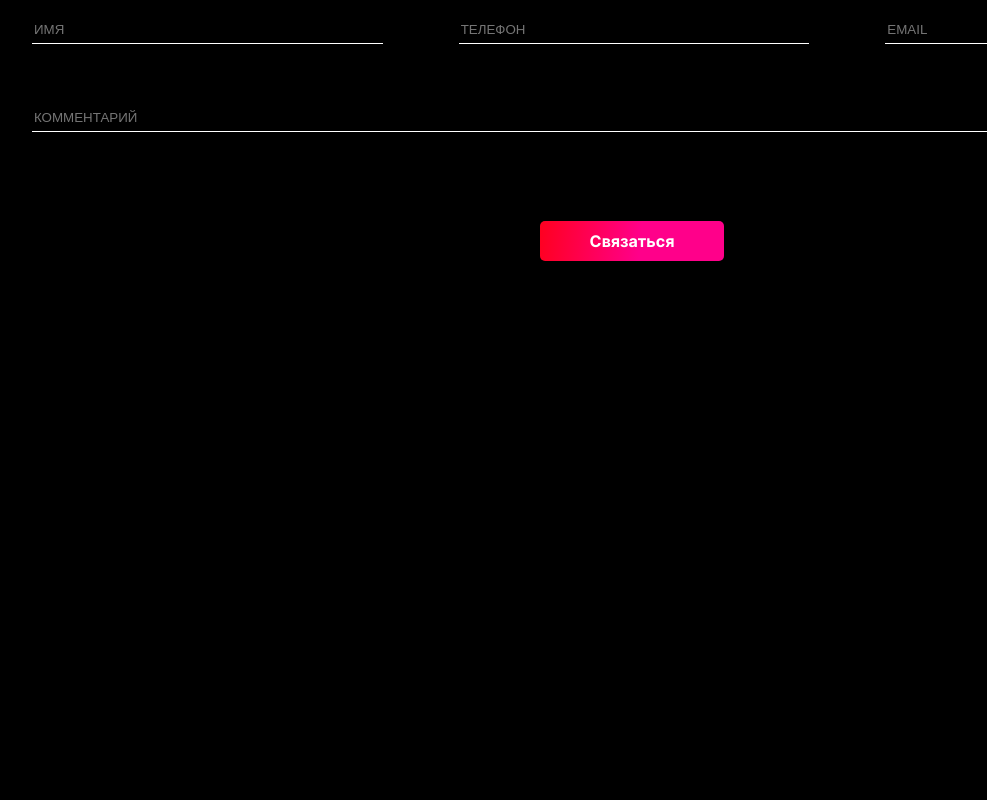
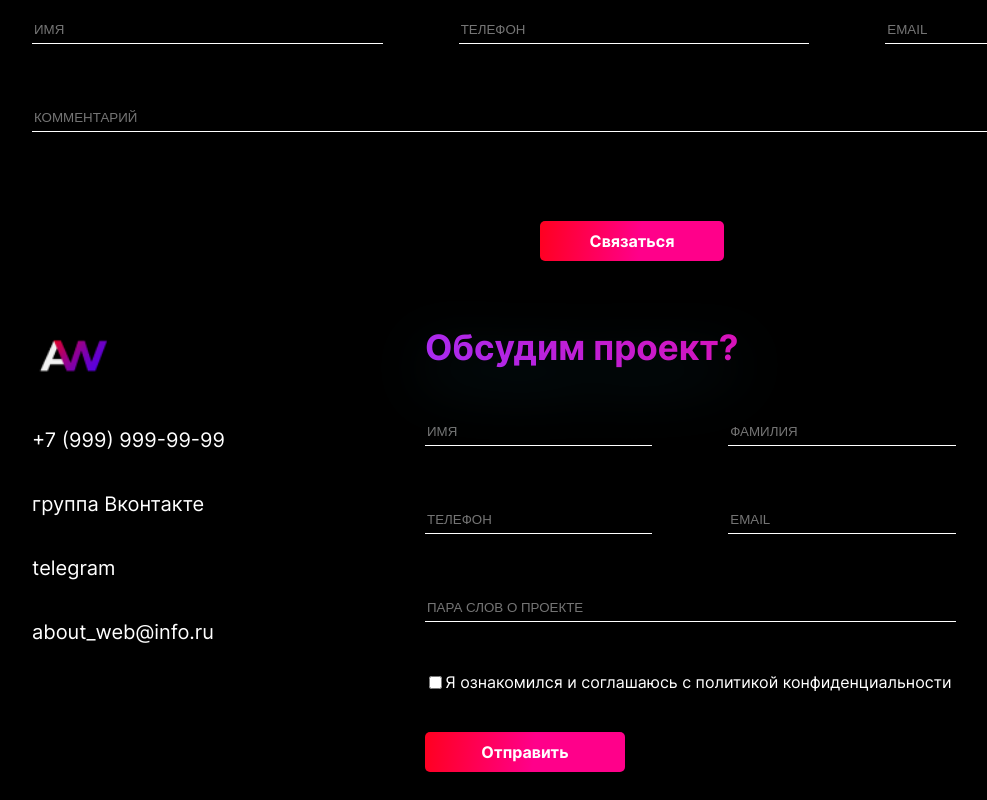
Before and after one commit to Isas2g/WEB-studio-project, a Vue app: page / in a window 1280 px wide. Shown: the part 1938-2738 px from the top of the page, without its empty margins (8-995 px from the left). Before the commit the page ends 2207 px from the top, so only its background shows below. Built offline with nearby package versions, Linux system fonts and the light colour scheme; no server answers.

Commit message:
footer component added
landing in process

```diff
--- /dev/null
+++ b/src/components/Footer/index.vue
@@ -0,0 +1,186 @@
+<template>
+  <main class="footer">
+    <div class="footer__column">
+      <img class="footer__logo" :src="logoWeb" alt="logo"/>
+      <p class="footer__text">
+        +7 (999) 999-99-99
+      </p>
+      <p class="footer__text">
+        группа Вконтакте
+      </p>
+      <p class="footer__text">
+        telegram
+      </p>
+      <p class="footer__text">
+        about_web@info.ru
+      </p>
+    </div>
+    <div class="footer__column">
+      <h3 class="footer__title">
+        Обсудим проект?
+      </h3>
+      <form class="footer__form form" id="project">
+        <input
+            class="form__input name"
+            type="text"
+            id="name"
+            name="name"
+            placeholder="ИМЯ"
+        />
+        <input
+            class="form__input surname"
+            type="text"
+            id="surname"
+            name="surname"
+            placeholder="ФАМИЛИЯ"
+        />
+        <input
+            class="form__input phone"
+            type="text"
+            id="phone"
+            name="phone"
+            placeholder="ТЕЛЕФОН"
+        />
+        <input
+            class="form__input email"
+            type="text"
+            id="email"
+            name="email"
+            placeholder="EMAIL"
+        />
+        <input
+            class="form__input com"
+            type="text"
+            id="com"
+            name="com"
+            placeholder="ПАРА СЛОВ О ПРОЕКТЕ"
+        />
+      </form>
+      <div class="footer__checkbox">
+        <input class="footer__checkbox-btn" type="checkbox" id="agreed" name="agreed"/>
+        <label for="agreed">Я ознакомился и соглашаюсь с политикой конфиденциальности</label>
+      </div>
+      <button class="footer__more-btn more-btn" form="project">Отправить</button>
+    </div>
+  </main>
+</template>
+
+<script>
+import logoWeb from "@/assets/images/logo-web.png";
+
+export default {
+  name: "index",
+  data: () => ({
+    logoWeb: logoWeb,
+  }),
+}
+</script>
+
+<style lang="scss" scoped>
+
+.footer {
+  margin: 50px 0 0 0;
+  display: flex;
+  flex-direction: row;
+  column-gap: 200px;
+
+  &__column {
+    display: flex;
+    flex-direction: column;
+  }
+
+  &__logo {
+    font-size: 18px;
+    max-width: 100px;
+    margin: 0 0 0 -10px;
+  }
+
+  &__title {
+    margin: 15px 0 0 0;
+    text-align: start;
+  }
+
+  &__form {
+    padding-top: 50px;
+    padding-bottom: 50px;
+    display: grid;
+    grid-row-gap: 60px;
+    grid-column-gap: 80px;
+    grid-template-columns: 1fr 1fr;
+    grid-template-areas:
+        "name sur"
+        "phone email"
+        "com com";
+  }
+
+  .form__input {
+    width: 100%;
+  }
+
+  .name {
+    grid-area: name;
+    background: transparent;
+    border: none;
+    border-bottom: 1px solid #fff;
+    outline: none;
+    color: white;
+    height: 25px;
+  }
+
+  .phone {
+    grid-area: phone;
+    background: transparent;
+    border: none;
+    border-bottom: 1px solid #fff;
+    outline: none;
+    color: white;
+    height: 25px;
+  }
+
+  .email {
+    grid-area: email;
+    background: transparent;
+    border: none;
+    border-bottom: 1px solid #fff;
+    outline: none;
+    color: white;
+    height: 25px;
+  }
+
+  .com {
+    grid-area: com;
+    width: 100%;
+    background: transparent;
+    border: none;
+    border-bottom: 1px solid #fff;
+    outline: none;
+    color: white;
+    height: 25px;
+  }
+
+  .surname {
+    grid-area: sur;
+    width: 100%;
+    background: transparent;
+    border: none;
+    border-bottom: 1px solid #fff;
+    outline: none;
+    color: white;
+    height: 25px;
+  }
+
+  &__more-btn {
+    margin: 20px 0 20px 0;
+    max-width: 200px;
+  }
+
+  &__checkbox {
+    margin: 0 0 20px 0;
+    display: flex;
+    flex-direction: row;
+    align-items: center;
+    justify-content: center;
+  }
+}
+
+</style>
--- a/src/pages/Main/index.vue
+++ b/src/pages/Main/index.vue
@@ -11,7 +11,7 @@
     <Feedback />
 
     <FooterForm />
-
+    <Footer />
   </main>
 </template>
 
@@ -19,6 +19,7 @@
 import SmoothieFeed from "@/assets/images/smoothie-feed.jpg"
 import CarouselTeam from "@/components/CarouselTeam"
 import CarouselSlide from "@/components/CarouselSlide"
+import Footer from "@/components/Footer"
 
 import TitleBlock from './components/TitleBlock'
 import Projects from './components/Projects'
@@ -34,7 +35,8 @@ export default {
     TitleBlock,
     Projects,
     Feedback,
-    FooterForm
+    FooterForm,
+    Footer
   },
   data: () => ({
     SmoothieFeed: SmoothieFeed,
```
